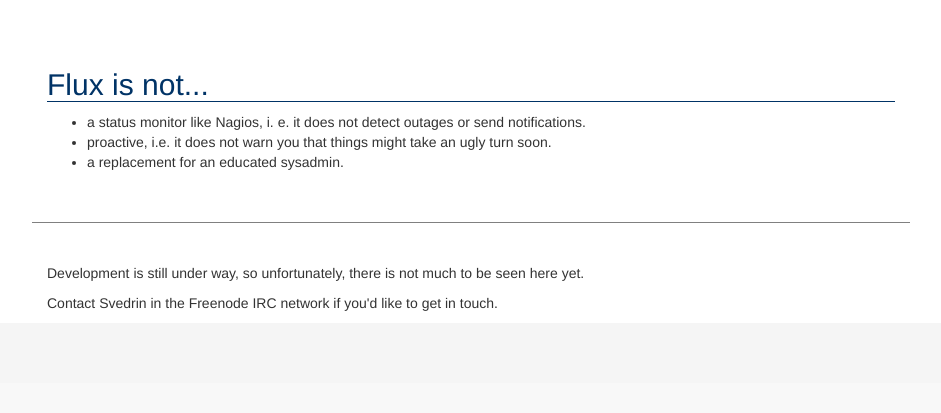
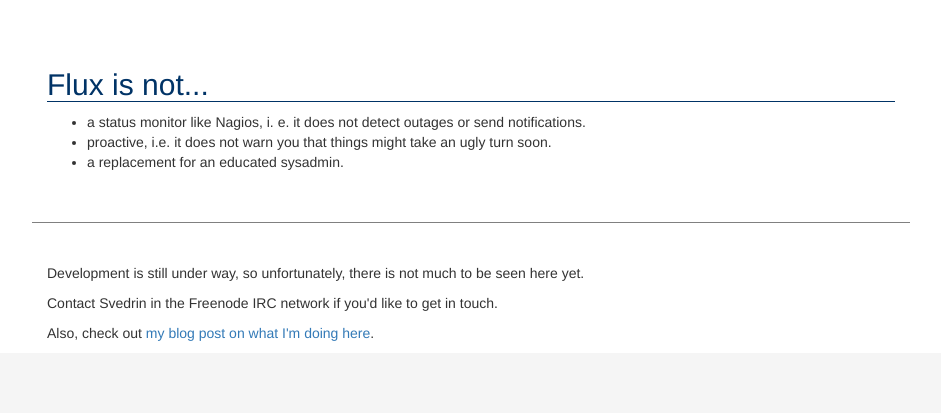
Before and after one commit to Svedrin/misc, a Django app: template templates/index.html in a window 1280 px wide. Shown: the part 1558-1971 px from the top of the page, without its empty margins (23-964 px from the left). Before the commit the page ends 1869 px from the top, so only its background shows below. Run offline with Django 3.2, Linux system fonts and the light colour scheme; the template is opened without the code that fills it, so the values that code supplies are empty; parts of the project's set-up code (start-up, migrations or seed data) failed here and were passed over; some libraries are stand-ins or nearby versions.

Commit message:
add blog post link

```diff
--- a/templates/index.html
+++ b/templates/index.html
@@ -157,6 +157,7 @@
   <div class="col-md-9" style="border-top: 1px solid gray; padding-top: 40px">
     <p>Development is still under way, so unfortunately, there is not much to be seen here yet.</p>
     <p>Contact Svedrin in the Freenode IRC network if you'd like to get in touch.</p>
+    <p>Also, check out <a href="http://blog.svedr.in/posts/why-i-started-working-on-fluxmon.html">my blog post on what I'm doing here</a>.</p>
   </div>
 </div>
 
```
